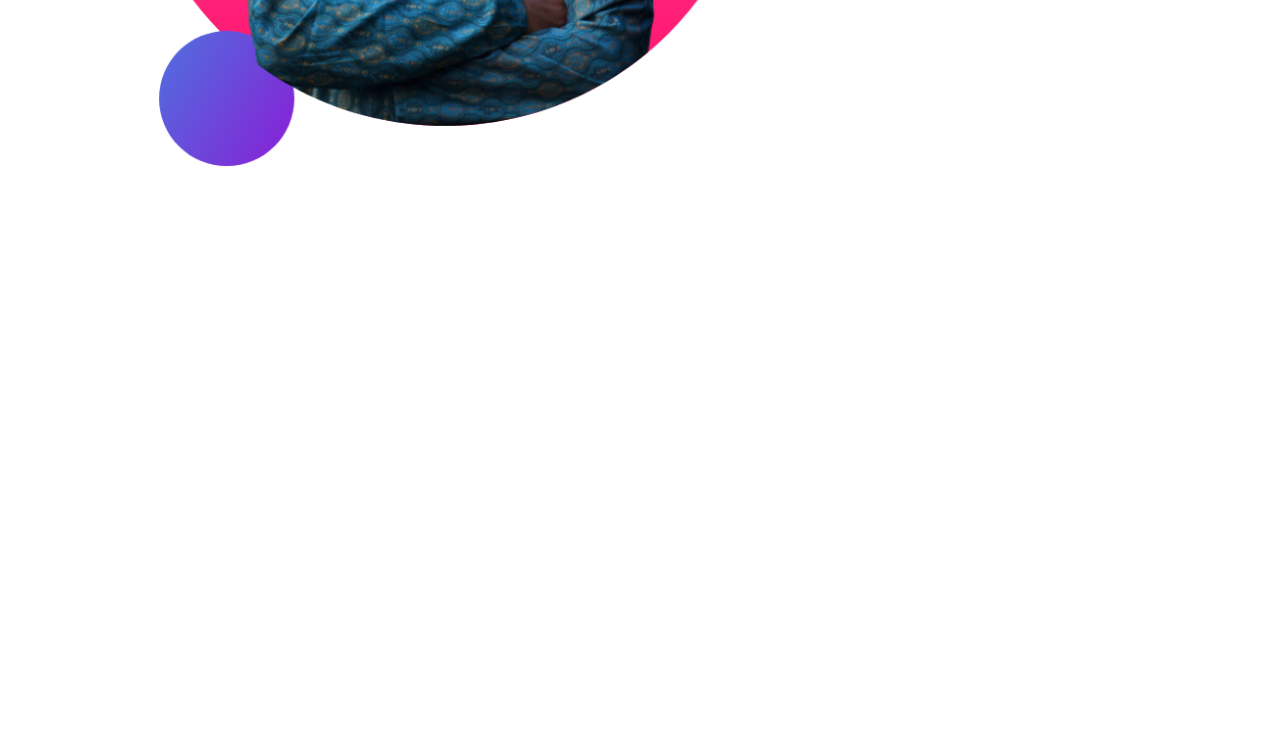
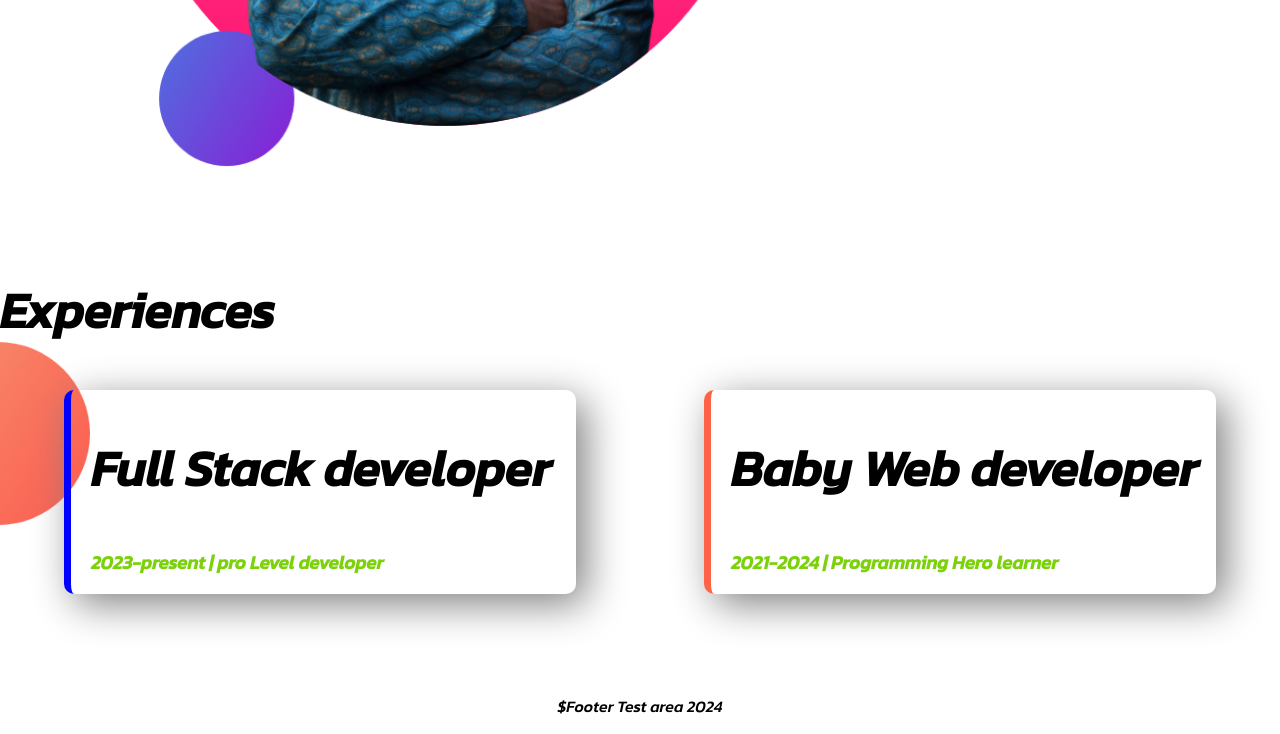
Before and after one commit to ifti5/developer-portfolio, a plain HTML site: page index.html in a window 1280 px wide. Shown: the part 1284-2018 px from the top of the page. Before the commit the page ends 1557 px from the top, so only its background shows below. Drawn offline with Linux system fonts and the light colour scheme.

Commit message:
styled border and footer

```diff
--- a/index.html
+++ b/index.html
@@ -13,7 +13,7 @@
 </head>
 
 <body>
-    <section class="top-banner">
+    <section class="top-banner flexible-container">
         <div class="halfwidth">
             <h1>Welcome to</h1>
             <h1><span class="name">Iftekhar</span> world!</h1>
@@ -32,7 +32,7 @@
             <img src="images/iftibg.png" alt="">
         </div>
     </section>
-    <section class="dream-big">
+    <section class="dream-big flexible-container">
         <div class="halfwidth">
             <img src="images/iftibg.png" alt="">
         </div>
@@ -52,6 +52,24 @@
                 Resume</a>
         </div>
     </section>
+
+    <section class="Experience-area">
+        <h1 class="center">Experiences</h1>
+        <div class="flexible-container">
+            <div id="fullstack" class="flexible">
+                <h1><strong>Full Stack developer</strong></h1>
+                <h3 class="name">2023-present | pro Level developer</h3>
+            </div>
+            <div id="babyweb" class="flexible color2">
+                <h1>Baby Web developer</h1>
+                <h3 class="name"> 2021-2024 | Programming Hero learner</h3>
+            </div>
+
+        </div>
+    </section>
 </body>
+<footer>
+    <p>$Footer Test area 2024</p>
+</footer>
 
 </html>
--- a/style.css
+++ b/style.css
@@ -11,7 +11,7 @@ h1 {
     color: rgb(123, 209, 10);
 }
 
-section {
+.flexible-container {
     display: flex;
     margin-bottom: 100px;
 }
@@ -24,6 +24,7 @@ section {
 
 .halfwidth img {
     width: 700px;
+
 }
 
 .hirebutton {
@@ -49,3 +50,41 @@ section {
     background-position: right;
     padding-right: 5%;
 }
+
+h2 {
+    font-size: 50%;
+}
+
+.center {
+    text-align: left;
+}
+
+.flexible {
+    width: 50%;
+    margin-left: 5%;
+    margin-right: 5%;
+    padding-left: 20px;
+    box-shadow: 10px 10px 40px grey;
+    border-radius: 10px;
+
+}
+
+#babyweb {
+    border-left: 7px solid tomato;
+}
+
+#fullstack {
+    border-left: 7px solid blue;
+}
+
+.Experience-area {
+    background-image: url(images/exp-bg.png);
+    background-repeat: no-repeat;
+    background-position: left;
+    background-size: 7%;
+
+}
+
+footer p {
+    text-align: center;
+}
```
